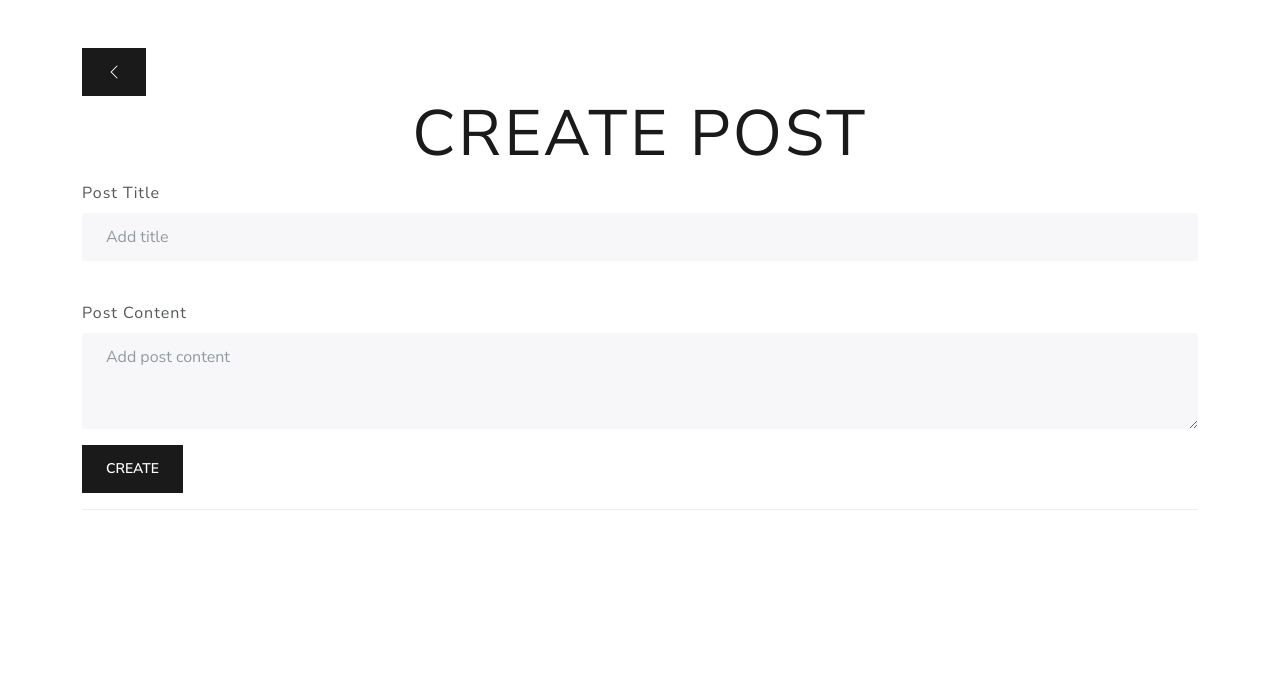
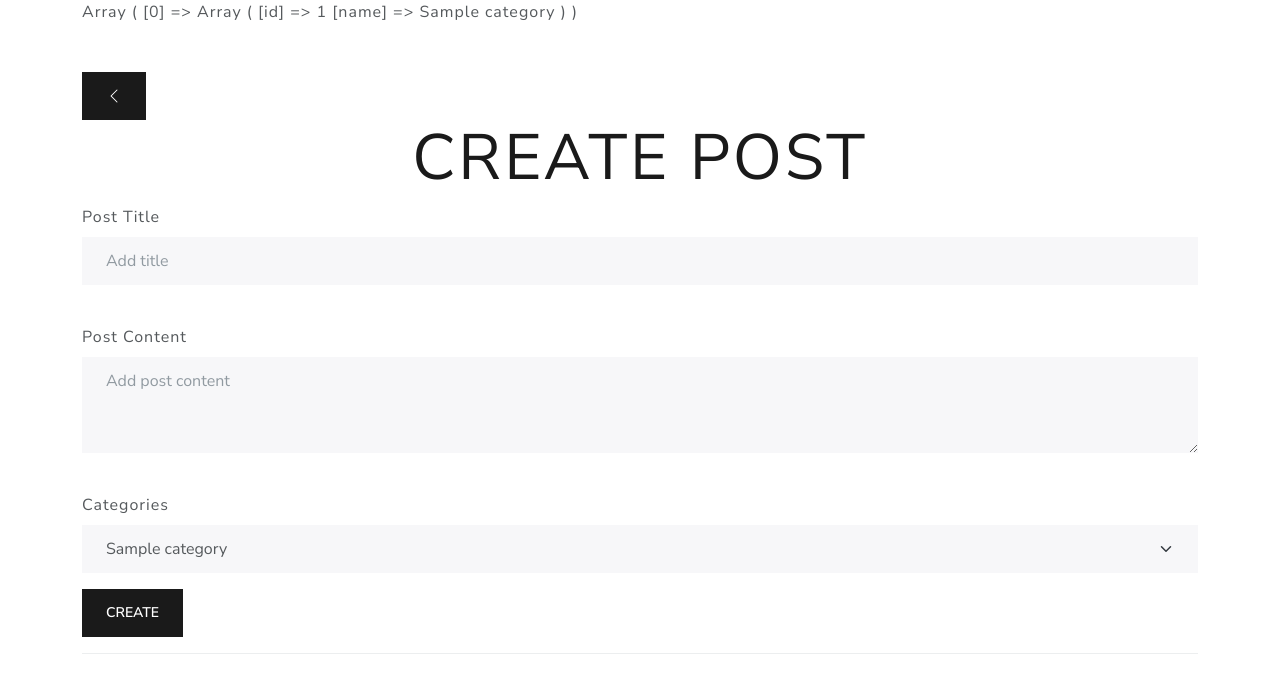
Before and after one commit to WilliamCorotan/Lhoopa-Web-Tutorials, a CodeIgniter app: page /codeigniter/index.php/posts/create in a window 1280 px wide. Shown: the part 92-785 px from the top of the page. Run offline with CodeIgniter, Linux system fonts and the light colour scheme; tables that the repository leaves empty or names only in its code hold one stand-in row (values such as "Sample post"); some libraries are stand-ins or nearby versions.

Commit message:
added category model and its foreign key constaints to the post model

```diff
--- a/codeigniter/application/config/autoload.php
+++ b/codeigniter/application/config/autoload.php
@@ -89,7 +89,7 @@ $autoload['drivers'] = array();
 |
 |	$autoload['helper'] = array('url', 'file');
 */
-$autoload['helper'] = array('url');
+$autoload['helper'] = array('url', 'text');
 
 /*
 | -------------------------------------------------------------------
--- a/codeigniter/application/controllers/Posts.php
+++ b/codeigniter/application/controllers/Posts.php
@@ -88,6 +88,7 @@ public function create(){
 
 
     $data['title'] = "Create Post";
+    $data['categories'] = $this->post_model->get_categories();
     /**
      *
      * Setting form validation rules
@@ -118,7 +119,7 @@ public function edit($slug)
 {
     $this->load->helper('form');
     $data['post'] = $this->post_model->get_posts($slug);
-
+    $data['categories'] = $this->post_model->get_categories();
     if(empty($data['post'])){
         show_404();
     }
@@ -147,5 +148,10 @@ public function delete($id)
     $this->post_model->delete($id);
     redirect('posts');
 }
+
+
+public function get_categories(){
+   $this->db->query('SELECT posts.category_id, category.id FROM posts LEFT JOIN categories where posts.category_id = categories.id');
+}
 }
 ?>
--- /dev/null
+++ b/codeigniter/application/models/Category_model.php
@@ -0,0 +1,25 @@
+<?php
+
+class Category_model extends CI_Model
+{
+
+public function __contruct()
+{
+    parent::__construct();
+    $this->load->model('post_model');
+    $this->load->database();
+}
+
+public function create()
+{
+
+}
+
+public function get_categories()
+{
+    $query = $this->db->order_by("posts.id", "DESC")->get('posts');
+    return $query->result_array();
+}
+
+}
+?>
--- a/codeigniter/application/models/Post_model.php
+++ b/codeigniter/application/models/Post_model.php
@@ -9,7 +9,9 @@ class Post_model extends CI_Model {
      */
     public function __construct()
     {
-       $this->load->database();
+        parent::__construct();
+        $this->load->model('category_model');
+        $this->load->database();
     }
 
     public function get_posts($slug = FALSE)
@@ -20,7 +22,7 @@ class Post_model extends CI_Model {
          *
          */
         if ($slug === FALSE) {
-            $query = $this->db->order_by("id", "DESC")->get('posts');
+            $query = $this->db->order_by("posts.id", "DESC")->join('categories', 'posts.category_id = categories.id')->get('posts');
             return $query->result_array();
         }
 
@@ -42,6 +44,7 @@ class Post_model extends CI_Model {
             'title' => $this->input->post('title'),
             'slug' => $slug,
             'body' => $this->input->post('body'),
+            'category_id' => $this->input->post('category_id')
         );
 
         return $this->db->insert('posts', $data);
@@ -53,6 +56,7 @@ class Post_model extends CI_Model {
             'title' => $this->input->post('title'),
             'slug' => $slug,
             'body' => $this->input->post('body'),
+            'category_id' => $this->input->post('category_id')
         );
         $this->db->where('id', $this->input->post('id'));
         return $this->db->update('posts', $data);
@@ -64,5 +68,9 @@ class Post_model extends CI_Model {
         $this->db->delete('posts');
         return true;
     }
-
+    public function get_categories(){
+      $this->db->order_by('name');
+      $query = $this->db->query('SELECT DISTINCT categories.id, categories.name FROM posts right JOIN categories ON posts.category_id = categories.id');
+      return $query->result_array();
+    }
 }
--- a/codeigniter/application/views/pages/posts/create.php
+++ b/codeigniter/application/views/pages/posts/create.php
@@ -1,3 +1,4 @@
+<?php print_r($categories) ?>
 <section class="mt-5 mx-auto">
     <!-- Back Button -->
     <div>
@@ -29,6 +30,16 @@
                     <small class="text-danger"><?= form_error('body')?></small>
                 <?php endif ?>
             </div>
+
+            <div class="form-group mb-3">
+                <label for="categories" class="form-label mt-4">Categories</label>
+                <select class="form-select" id="category_id" name="category_id">
+
+                <?php foreach($categories as $category): ?>
+                    <option value=<?= $category['id'] ?> id=<?= $category['id'] ?>  > <?= $category['name']?> </option>
+                <?php endforeach?>
+                </select>
+            </div>
             <!-- <div class="form-group">
                 <label for="formFile" class="form-label mt-4">Default file input example</label>
                 <input class="form-control" type="file" id="formFile">
--- a/codeigniter/application/views/pages/posts/index.php
+++ b/codeigniter/application/views/pages/posts/index.php
@@ -8,10 +8,10 @@
         <div id="<?= $post['id'] ?>" class="mb-4 border-bottom">
             <div class="post-title mb-2 ">
                 <h3 class="m-0"><?= $post['title']?></h3>
-                <small class="text-muted"> Posted on: <?= $post['created_at'] ?> </small>
+                <small class="text-muted"> Posted on: <?= $post['created_at'] ?> in <span class="fw-semibold text-primary"><?= $post['name'] ?></span>  </small>
             </div>
             <div class="post-body pb-3">
-                <p class="text-justify"><?= $post['body'] ?></p>
+                <p class="text-justify"><?= word_limiter($post['body'],50 ) ?></p>
                 <a href="<?= site_url("/posts/".$post['slug']) ?>" type="button" class="btn btn-outline-primary">Read More</a>
             </div>
         </div>
```
Also changed, not shown: codeigniter/application/views/pages/posts/edit.php (+9 -0 lines).
